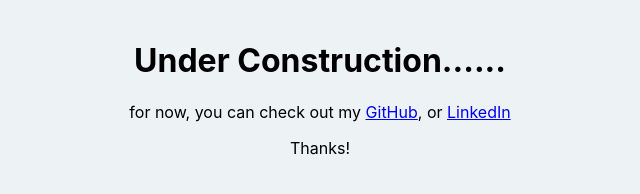
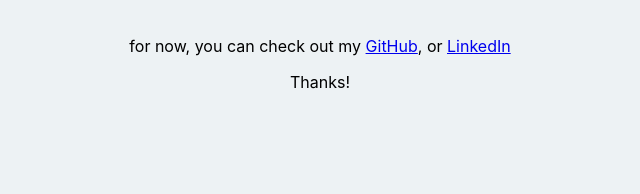
Before and after one commit to ShaiGilboa/PersonalWebsite, a Gatsby site in the folder frontend/: page / in a window 1280 px wide. Shown: the whole page, without its empty margins (320-960 px from the left). Built offline with nearby package versions, Linux system fonts and the light colour scheme; Gatsby itself is replaced by a stand-in of ours.

Commit message:
testing3

```diff
--- a/frontend/src/pages/index.js
+++ b/frontend/src/pages/index.js
@@ -8,7 +8,7 @@ export default function Home() {
   return (
     <div className="App">
       <SEO />
-      <h1>Under Construction......</h1>
+      {/* <h1>Under Construction......</h1> */}
       <p>for now, you can check out my <a href="https://github.com/ShaiGilboa">GitHub</a>, or <a href="https://www.linkedin.com/in/shai-gilboa/" target="__blank">LinkedIn</a></p>
       <p>Thanks!</p>
     </div>
```
